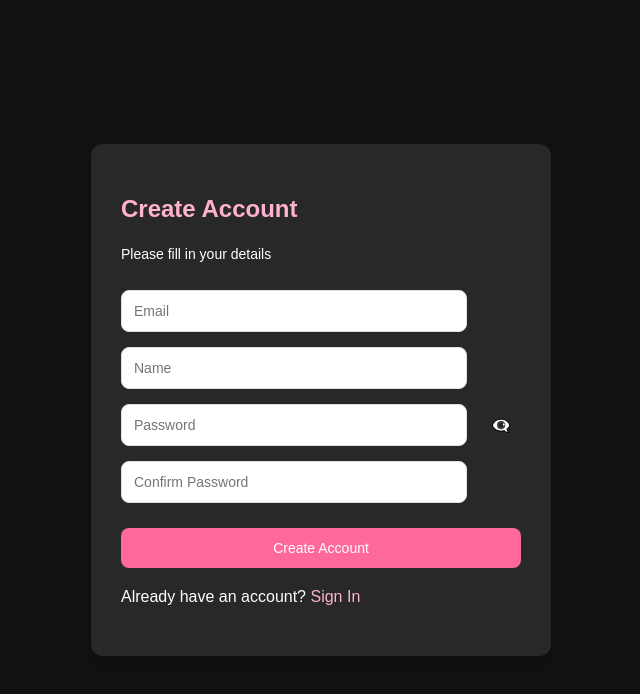
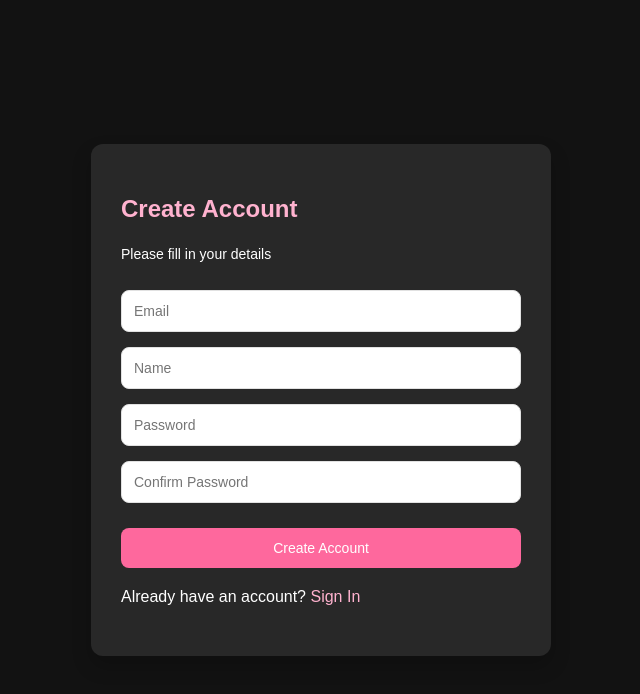
Before and after one commit to Zyldzkie/Movie-Site, a React (Create React App) app in the folder frontend/: page /register in a window 1280 px wide. Shown: the top 694 px of the page, without its empty margins (319-959 px from the left). Built offline with nearby package versions, Linux system fonts and the light colour scheme; the HTML template or start-up script is replaced by a standard one.

Commit message:
[Fix] Login, Register design

```diff
--- a/frontend/src/Login/Login.css
+++ b/frontend/src/Login/Login.css
@@ -49,16 +49,21 @@ body {
 
 .form-group1 {
   position: relative;
+  width: 100%;
+  display: flex;
+  align-items: center;
 }
 
 .form-input1 {
-  width: 80%;
+  width: 100%;
   padding: 12px;
+  padding-right: 40px;
   border: 1px solid #e1e1e1;
   border-radius: 8px;
   font-size: 14px;
   transition: all 0.2s ease;
   background: white;
+  box-sizing: border-box;
 }
 
 .form-input1:focus {
@@ -69,16 +74,20 @@ body {
 
 .password-toggle1 {
   position: absolute;
-  right: 10px;
+  right: 12px;
   top: 50%;
   transform: translateY(-50%);
   background: none;
   border: none;
   cursor: pointer;
-  font-size: 16px;
   color: #666;
   padding: 0;
   width: 20px;
+  height: 20px;
+  display: flex;
+  align-items: center;
+  justify-content: center;
+  z-index: 2;
 }
 
 .forgot-password1 {
--- a/frontend/src/Login/Login.jsx
+++ b/frontend/src/Login/Login.jsx
@@ -1,4 +1,4 @@
-import { useState, useRef, useCallback } from 'react';
+import { useState, useRef } from 'react';
 import './Login.css';
 import { useNavigate, Link } from 'react-router-dom';
 import axios from 'axios';
@@ -11,14 +11,9 @@ function Login() {
   const [isFieldsDirty, setIsFieldsDirty] = useState(false);
   const emailRef = useRef();
   const passwordRef = useRef();
-  const [isShowPassword, setIsShowPassword] = useState(false);
   const [status, setStatus] = useState('idle');
 
   const navigate = useNavigate();
-
-  const handleShowPassword = useCallback(() => {
-    setIsShowPassword((value) => !value);
-  }, []);
 
   const handleLogin = async (e) => {
     e.preventDefault();
@@ -60,26 +55,18 @@ function Login() {
               required
               className="form-input1"
             />
-            <i className="fas fa-envelope input-icon"></i>
           </div>
 
           <div className="form-group1">
             <input
               ref={passwordRef}
-              type={isShowPassword ? 'text' : 'password'}
+              type="password"
               value={password}
               onChange={(e) => setPassword(e.target.value)}
               placeholder="Password"
               required
               className="form-input1"
             />
-            <button
-              type="button"
-              className="password-toggle1"
-              onClick={handleShowPassword}
-            >
-              {isShowPassword ? '👁️' : '👁️‍🗨️'}
-            </button>
           </div>
 
           <div className="forgot-password1">
--- a/frontend/src/Register/Register.css
+++ b/frontend/src/Register/Register.css
@@ -77,16 +77,21 @@
 
 .form-group2 {
   position: relative;
+  width: 100%;
+  display: flex;
+  align-items: center;
 }
 
 .form-input2 {
-  width: 80%;
+  width: 100%;
   padding: 12px;
+  padding-right: 40px;
   border: 1px solid #e1e1e1;
   border-radius: 8px;
   font-size: 14px;
   transition: all 0.2s ease;
   background: white;
+  box-sizing: border-box;
 }
 
 .form-input2:focus {
@@ -97,16 +102,24 @@
 
 .password-toggle2 {
   position: absolute;
-  right: 10px;
+  right: 12px;
   top: 50%;
   transform: translateY(-50%);
   background: none;
   border: none;
   cursor: pointer;
-  font-size: 16px;
   color: #666;
   padding: 0;
   width: 20px;
+  height: 20px;
+  display: flex;
+  align-items: center;
+  justify-content: center;
+  z-index: 2;
+}
+
+.password-toggle2:hover {
+  color: #333;
 }
 
 .forgot-password2 {
--- a/frontend/src/Register/Register.jsx
+++ b/frontend/src/Register/Register.jsx
@@ -1,4 +1,4 @@
-import React, { useCallback, useRef, useState } from 'react';
+import React, { useRef, useState } from 'react';
 import './Register.css';
 import axios from 'axios';
 import { useNavigate, Link } from 'react-router-dom';
@@ -20,13 +20,8 @@ function Register() {
   const lNameRef = useRef();
   const CNoRef = useRef();
 
-  const [isShowPassword, setIsShowPassword] = useState(false);
   const [status, setStatus] = useState('idle');
   const navigate = useNavigate();
-
-  const toggleShowPassword = useCallback(() => {
-    setIsShowPassword((prev) => !prev);
-  }, []);
 
   const handleOnChange = (event, type) => {
     const value = event.target.value;
@@ -58,34 +53,11 @@ function Register() {
     }
   };
 
-  const checkFields = () => {
-    if (email && password && firstName && lastName && contactNo) {
-      handleRegister();
-    } else {
-      if (!email) emailRef.current.focus();
-      else if (!password) passwordRef.current.focus();
-      else if (!firstName) fNameRef.current.focus();
-      else if (!lastName) lNameRef.current.focus();
-      else if (!contactNo) CNoRef.current.focus();
-    }
-  };
-
-  const resetInputs = () => {
-    setEmail('');
-    setPassword('');
-    setFirstName('');
-    setMiddleName('');
-    setLastName('');
-    setContactNo('');
-  };
-
   const handleRegister = async (e) => {
     e.preventDefault();
-    const data = { email, password, firstName, middleName, lastName, contactNo };
     setStatus('loading');
 
     try {
-        // Send POST request to PHP
       const response = await axios.post('http://localhost/register', {
         name: firstName,
         email: email,
@@ -93,8 +65,7 @@ function Register() {
         conf_pass: confirmpassword
       });
 
-        // Handle response from PHP
-        console.log(response.data);  // Assuming the PHP response contains a 'message' field
+      console.log(response.data);
       navigate("/")
 
     } catch (error) {
@@ -139,26 +110,19 @@ function Register() {
           <div className="form-group2">
             <input
               ref={passwordRef}
-              type={isShowPassword ? 'text' : 'password'}
+              type="password"
               value={password}
               onChange={(e) => handleOnChange(e, 'password')}
               placeholder="Password"
               required
               className="form-input2"
             />
-            <button
-              type="button"
-              className="password-toggle2"
-              onClick={toggleShowPassword}
-            >
-              {isShowPassword ? '👁️' : '👁️‍🗨️'}
-            </button>
           </div>
 
           <div className="form-group2">
             <input
               ref={passwordRef}
-              type={isShowPassword ? 'text' : 'password'}
+              type="password"
               value={confirmpassword}
               onChange={(e) => handleOnChange(e, 'confirmpassword')}
               placeholder="Confirm Password"
```
Lines whose indentation alone changed are shown as unchanged.
